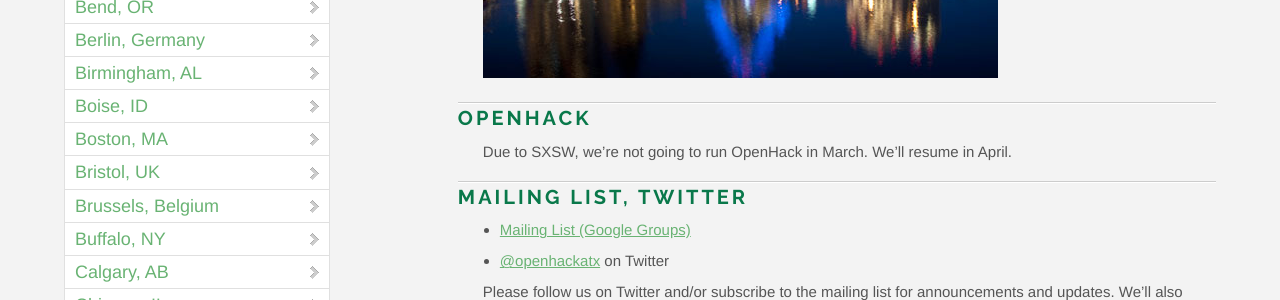
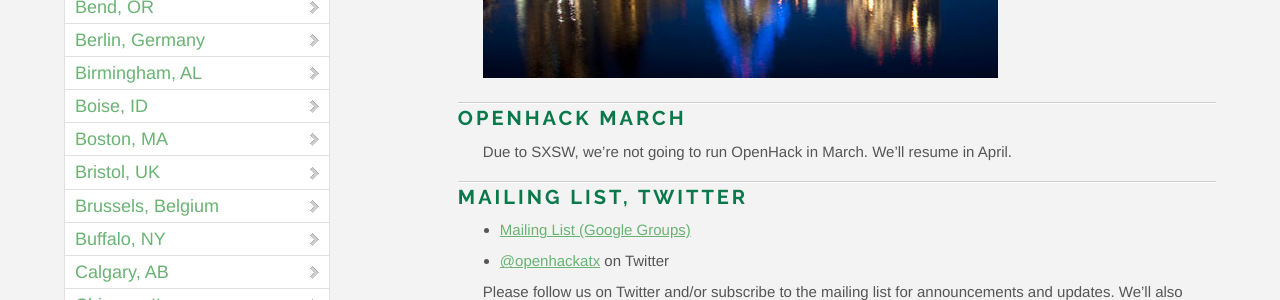
Before and after one commit to OpenHack/openhack.github.com, a Jekyll site: the page built from austin/index.markdown, in a window 1280 px wide and 900 px high, scrolled down 370 px. Shown: the part 154-454 px from the top of the window. Built offline with Jekyll 4.4.1, drawn with Linux system fonts in a browser that asks for light colours; nearby versions of some CDN libraries; Markdown is read by kramdown in place of the engine named in the settings; comment, search, counter and statistics services are not loaded.

Commit message:
correct a typo

```diff
--- a/austin/index.markdown
+++ b/austin/index.markdown
@@ -7,7 +7,7 @@ title: OpenHack - Austin, TX
 
 ![Austin, TX Skyline](/austin/atx.jpg)
 
-### OpenHack
+### OpenHack March
 
 Due to SXSW, we're not going to run OpenHack in March. We'll resume in April.
 
```
